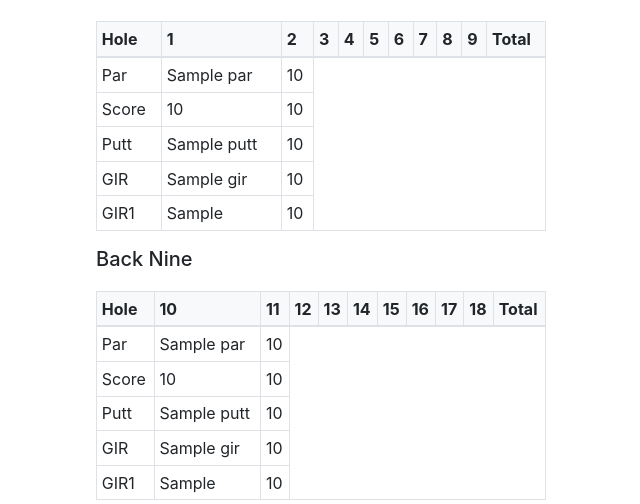
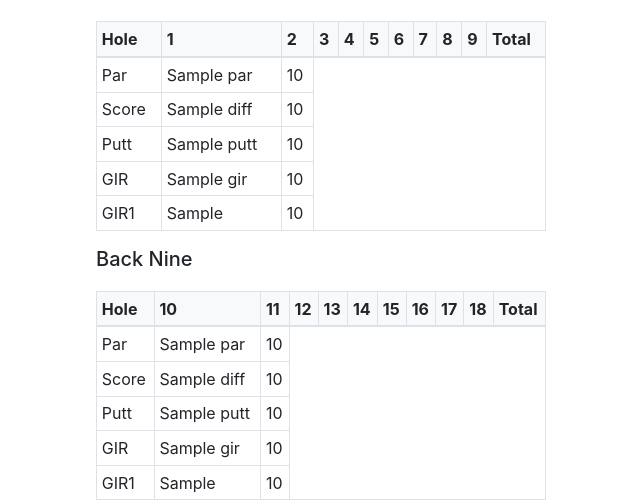
Before and after one commit to JoonYong-Kim/lalagolf, a Flask app: template src/webapp/templates/round_detail.html in a window 1280 px wide. Shown: the part 1365-1869 px from the top of the page, without its empty margins (79-719 px from the left). Run offline with Flask 3, Linux system fonts and the light colour scheme; the template is opened without the code that fills it: most values are stand-ins (such as "Sample title", 1, 10 or a date in 2020); parts of the project's set-up code (start-up, migrations or seed data) failed here and were passed over; some libraries are stand-ins or nearby versions.

Commit message:
GIR 관련 정보 업데이트

```diff
--- a/src/webapp/routes.py
+++ b/src/webapp/routes.py
@@ -82,9 +82,9 @@ def round_detail(round_id):
     # Group shots by hole for easier GIR calculation
     holes_info = [[], []]
     for hole_info in holes_from_db:
-        hole_info['score'] = hole_info['score'] - hole_info['par']
         hole_info['GIR'] = True if hole_info['par'] >= hole_info['score'] - hole_info['putt'] + 2 else False
         hole_info['GIR1'] = True if hole_info['par'] >= hole_info['score'] - hole_info['putt'] + 1 else False
+        hole_info['diff'] = hole_info['score'] - hole_info['par']
         if hole_info['holenum'] < 10:
             holes_info[0].append(hole_info)
         else:
--- a/src/webapp/templates/round_detail.html
+++ b/src/webapp/templates/round_detail.html
@@ -128,9 +128,9 @@
                     <tr>
                         <td>Score</td>
                         {% for hole in holes_info[0]%}
-                        <td>{{ hole.score }}</td>
+                        <td>{{ hole.diff}}</td>
                         {% endfor %}
-                        <td>{{ holes_info[0] | sum(attribute='score') }}</td>
+                        <td>{{ holes_info[0] | sum(attribute='diff') }}</td>
                     </tr>
                     <tr>
                         <td>Putt</td>
@@ -181,9 +181,9 @@
                     <tr>
                         <td>Score</td>
                         {% for hole in holes_info[1] %}
-                        <td>{{ hole.score }}</td>
+                        <td>{{ hole.diff}}</td>
                         {% endfor %}
-                        <td>{{ holes_info[1] | sum(attribute='score') }}</td>
+                        <td>{{ holes_info[1] | sum(attribute='diff') }}</td>
                     </tr>
                     <tr>
                         <td>Putt</td>
```
